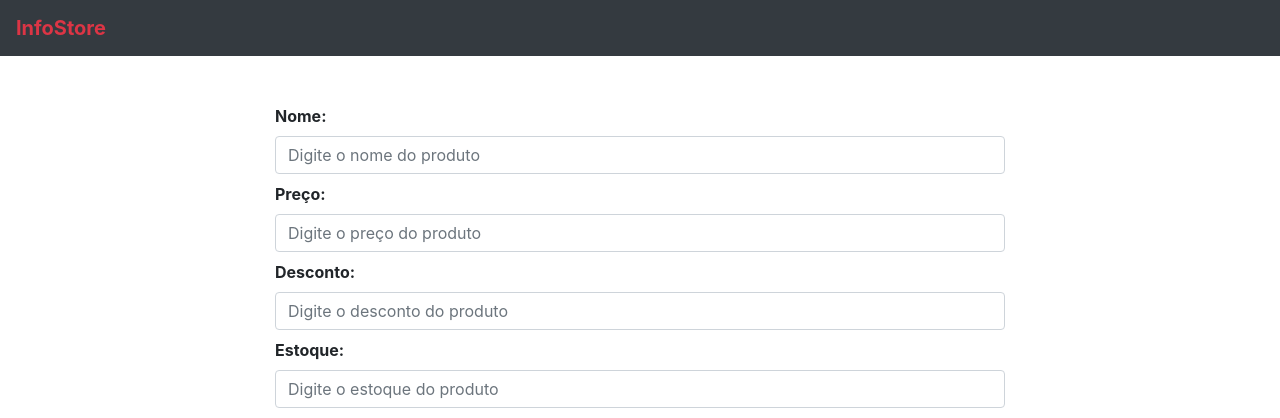
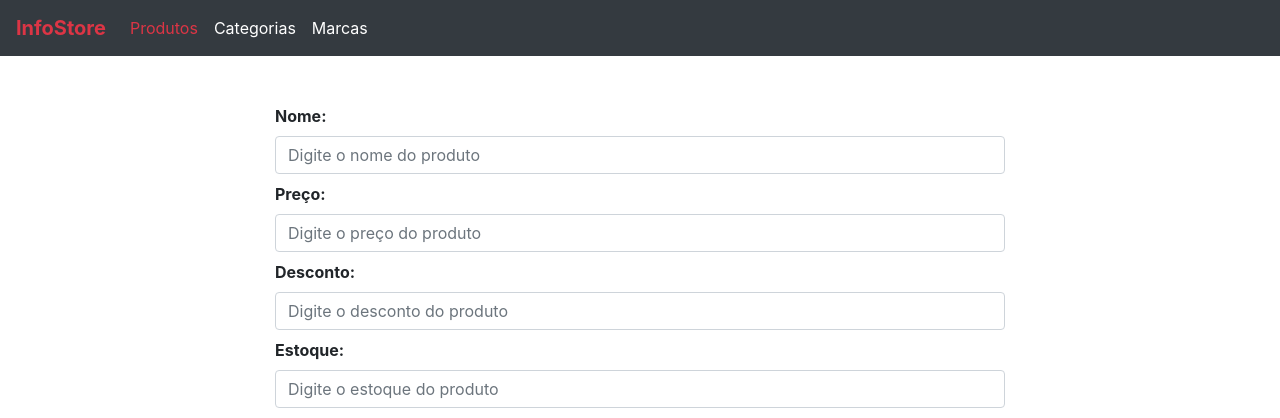
Before and after one commit to endhel/online-store, a Flask app: page /addproduct in a window 1280 px wide. Shown: the top 418 px of the page. Run offline with Flask 2, Linux system fonts and the light colour scheme; a user stored in the database is signed in; data comes from the database, SQL or seed files in the repository; data that the repository does not hold is empty; some libraries are stand-ins or nearby versions.

Commit message:
updated routes and navbar

```diff
--- a/store/templates/admin/brand.html
+++ b/store/templates/admin/brand.html
@@ -8,7 +8,7 @@
     <div class="collapse navbar-collapse" id="navbarSupportedContent">
         <ul class="navbar-nav mr-auto">
             <li class="nav-item">
-                <a class="nav-link text-white" href="/admin">Home</a>
+                <a class="nav-link text-white" href="/admin">Produtos</a>
             </li>
             {% if brands %}
 
--- a/store/templates/admin/index.html
+++ b/store/templates/admin/index.html
@@ -8,7 +8,7 @@
     <div class="collapse navbar-collapse" id="navbarSupportedContent">
         <ul class="navbar-nav mr-auto">
             <li class="nav-item">
-                <a class="nav-link text-danger" href="/admin">Home</a>
+                <a class="nav-link text-danger" href="/admin">Produtos</a>
             </li>
             <li class="nav-item">
                 <a class="nav-link text-white" href="/categories">Categorias</a>
@@ -45,7 +45,7 @@
                 <td>{{product.discount}}%</td>
                 <td>{{product.category.name}}</td>
                 <td>{{product.brand.name}}</td>
-                <td><img src="{{url_for('static', filename='images/' + product.image_1)}}" width="155" height="120">
+                <td><img src="{{url_for('static', filename='images/' + product.image_1)}}" width="155" height="150">
                 </td>
                 <td><a href="{{url_for('updateproduct', id=product.id)}}" class="btn btn-sm btn-outline-success">Editar</a></td>
                 <td>
@@ -79,6 +79,7 @@
         {% endfor %}
         </tbody>
     </table>
+    <td><a href="{{url_for('addproduct')}}" class="btn btn-sm btn-dark mt-5">Adicionar Produto</a></td>
 </div>
 
 
--- a/store/templates/products/addbrand.html
+++ b/store/templates/products/addbrand.html
@@ -8,7 +8,7 @@
     <div class="collapse navbar-collapse" id="navbarSupportedContent">
         <ul class="navbar-nav mr-auto">
             <li class="nav-item">
-                <a class="nav-link text-white" href="/">Home</a>
+                <a class="nav-link text-white" href="/admin">Home</a>
             </li>
             <li class="nav-item">
                 <a class="nav-link text-white" href="/categories">Categorias</a>
--- a/store/templates/products/addproduct.html
+++ b/store/templates/products/addproduct.html
@@ -5,7 +5,21 @@
 {% include "_messages.html" %}
 
 <nav class="navbar navbar-expand-lg navbar-light bg-dark">
-    <a class="navbar-brand text-danger font-weight-bold" href="#">InfoStore</a>
+    <a class="navbar-brand text-danger font-weight-bold" href="/">InfoStore</a>
+
+    <div class="collapse navbar-collapse" id="navbarSupportedContent">
+        <ul class="navbar-nav mr-auto">
+            <li class="nav-item">
+                <a class="nav-link text-danger" href="/admin">Produtos</a>
+            </li>
+            <li class="nav-item">
+                <a class="nav-link text-white" href="/categories">Categorias</a>
+            </li>
+            <li class="nav-item">
+                <a class="nav-link text-white" href="/brands">Marcas</a>
+            </li>
+        </ul>
+    </div>
 </nav>
 
 <div class="container mt-5">
--- a/store/templates/products/updatebrand.html
+++ b/store/templates/products/updatebrand.html
@@ -14,7 +14,7 @@
                 <a class="nav-link text-white" href="/categories">Categorias</a>
             </li>
             <li class="nav-item">
-                <a class="nav-link text-white" href="/brands">Marcas</a>
+                <a class="nav-link text-danger" href="/brands">Marcas</a>
             </li>
         </ul>
     </div>
```
Also changed, not shown: store/templates/products/updateproduct.html (+15 -1 lines).
